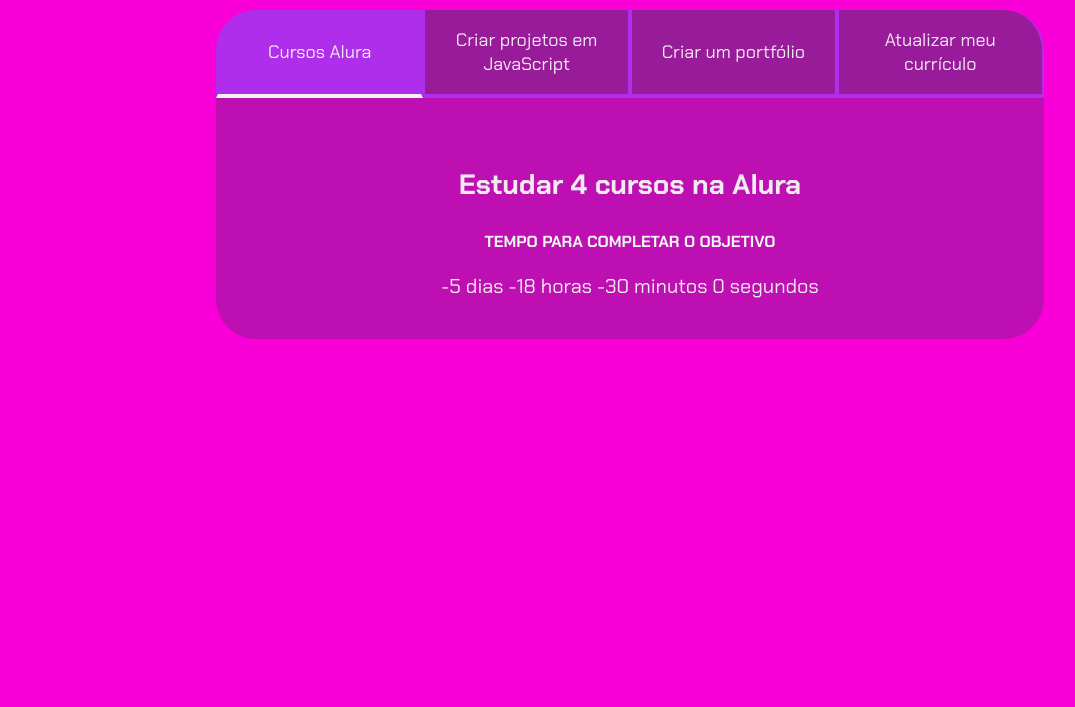
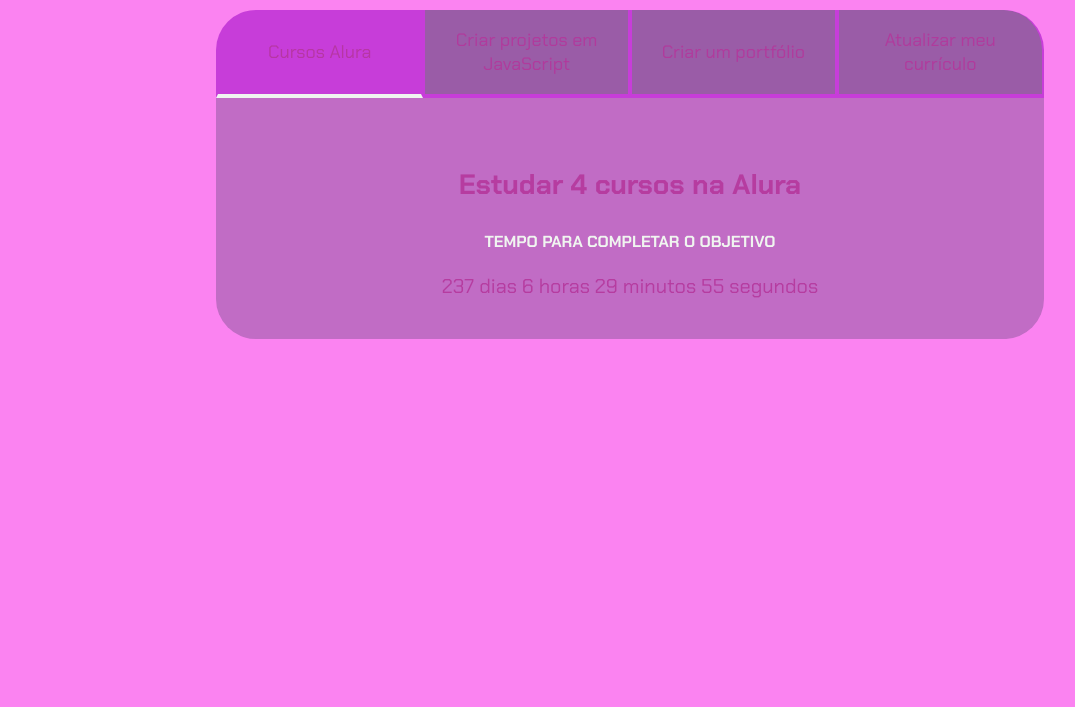
Before and after one commit to mariaaedrda/programacao_3D_oficial, a plain HTML site: page index.html in a window 1280 px wide. Shown: the part 93-800 px from the top of the page, without its empty margins (10-1085 px from the left). Drawn offline with Linux system fonts and the light colour scheme.

Commit message:
Add files via upload

```diff
--- a/main.js
+++ b/main.js
@@ -1,8 +1,13 @@
 const botoes = document.querySelectorAll(".botao");
 const textos = document.querySelectorAll(".aba-conteudo");
 const contadores = document.querySelectorAll(".contador");
-const tempoObjetivo1 = new Date("2024-04-07T00:00:00");
-contadores[0].textContent = calculaTempo(tempoObjetivo1);
+const tempoObjetivo1 = new Date("2024-12-05T00:00:00");
+const tempoObjetivo2 = new Date("2024-12-05T00:00:00");
+const tempoObjetivo3 = new Date("2024-12-05T00:00:00");
+const tempoObjetivo4 = new Date("2024-12-05T00:00:00");
+
+const tempos = [tempoObjetivo1, tempoObjetivo2, tempoObjetivo3, tempoObjetivo4];
+
 
 function calculaTempo (tempoObjetivo){
     let tempoAtual = new Date();
@@ -16,8 +21,14 @@ function calculaTempo (tempoObjetivo){
     minutos %= 60;
     horas %= 24;
 
-    return dias + " dias " + horas + " horas " + minutos + " minutos " + segundos + " segundos ";
+    if (tempoFinal>0){
+        return dias + " dias " + horas + " horas " + minutos + " minutos " + segundos + " segundos ";
+}else{
+    return "Prazo Finalizado";
 }
+
+}
+
 
 for (let i=0; i < botoes.length; i++){
     botoes[i].onclick=function(){
@@ -31,3 +42,15 @@ for (let i=0; i < botoes.length; i++){
         textos[i].classList.add("ativo");
     }
 }
+
+function atualizaCronometro(){
+    for(let i=0; i<contadores.length; i++){
+    contadores[i].textContent = calculaTempo(tempos[i]);
+
+}
+}
+ function comecaCronometro(){
+    atualizaCronometro();
+    setInterval(atualizaCronometro, 1000);
+ }
+ comecaCronometro();
--- a/style.css
+++ b/style.css
@@ -1,10 +1,10 @@
 @import url('https://fonts.googleapis.com/css2?family=Chakra+Petch:ital,wght@0,300;0,400;0,500;0,600;0,700;1,300;1,400;1,500;1,600;1,700&family=Josefin+Sans:wght@400;700&family=Poppins:wght@300;400;500;700&display=swap');
 
 :root{
-    --cor-de-fundo: #f800d7;
+    --cor-de-fundo: #f800e37c;
     --verde: #f0f5f0;
-    --branco: #f0ebef;
-    --botao-ativo: #af2eeb;
+    --branco: #b4359be0;
+    --botao-ativo: #c73dd9;
     --botao-inativo: rgba(58, 55, 94, 0.5);
     --texto-fundo: rgba(58, 55, 94, 0.3);
 }
```
